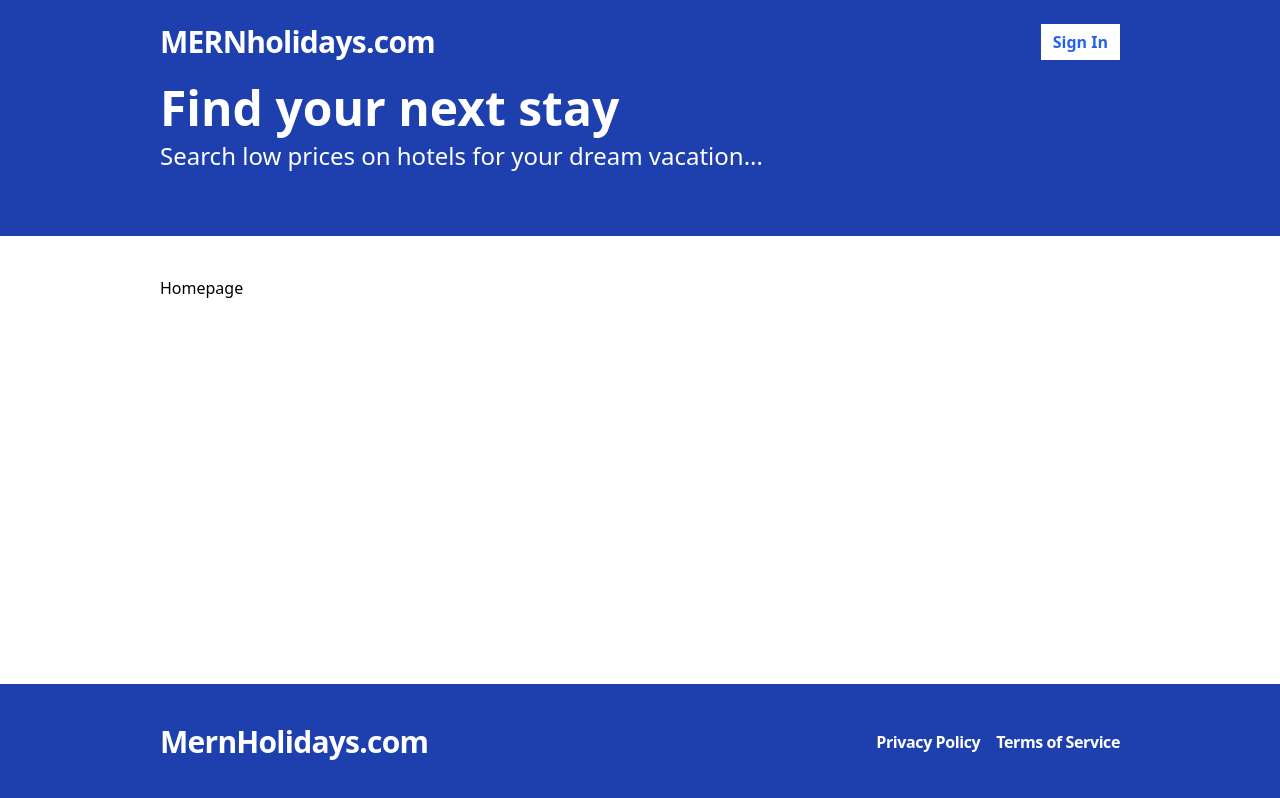
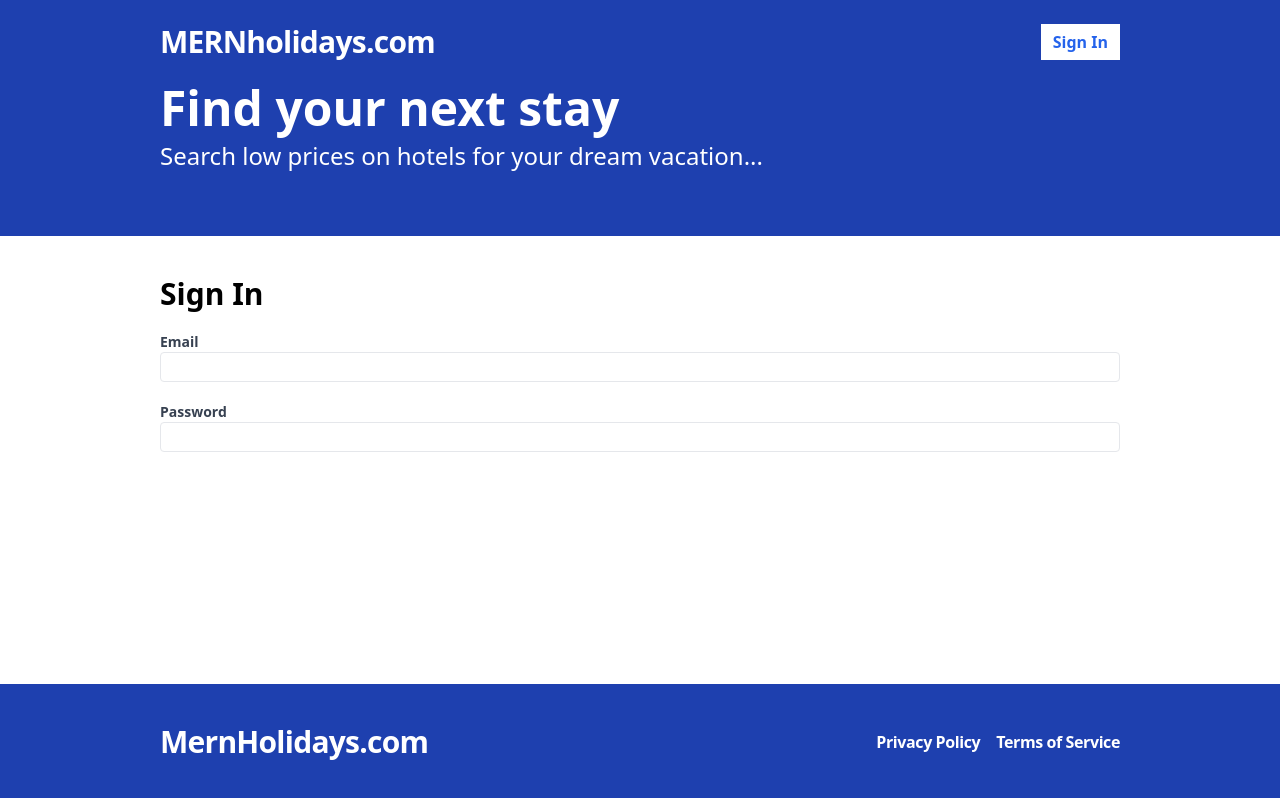
Before and after one commit to Megagig/Hotel-Booking-App, a React (Vite) app in the folder frontend/: page /sign-in in a window 1280 px wide. Before the commit this address led to /. Built offline with nearby package versions, Linux system fonts and the light colour scheme; no server answers.

Commit message:
Add SignIn Route to the App.tsx file

```diff
--- a/frontend/src/App.tsx
+++ b/frontend/src/App.tsx
@@ -6,6 +6,7 @@ import {
 } from 'react-router-dom';
 import Layout from './layouts/layout';
 import Register from './pages/Register';
+import SignIn from './pages/SignIn';
 
 const App = () => {
   return (
@@ -37,6 +38,14 @@ const App = () => {
             </Layout>
           }
         />
+        <Route
+          path="/sign-in"
+          element={
+            <Layout>
+              <SignIn />
+            </Layout>
+          }
+        />
         <Route path="*" element={<Navigate to="/" />} />
       </Routes>
     </Router>
```
